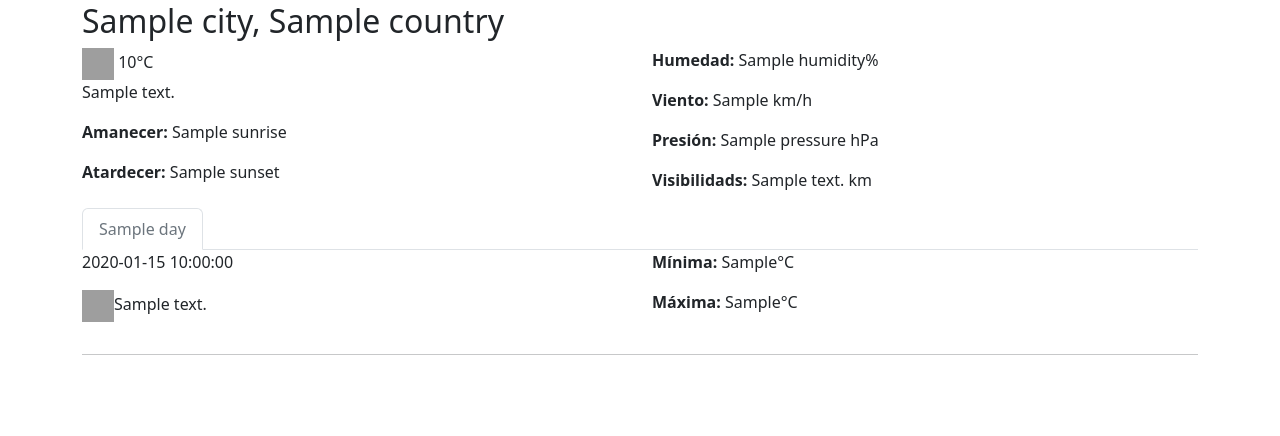
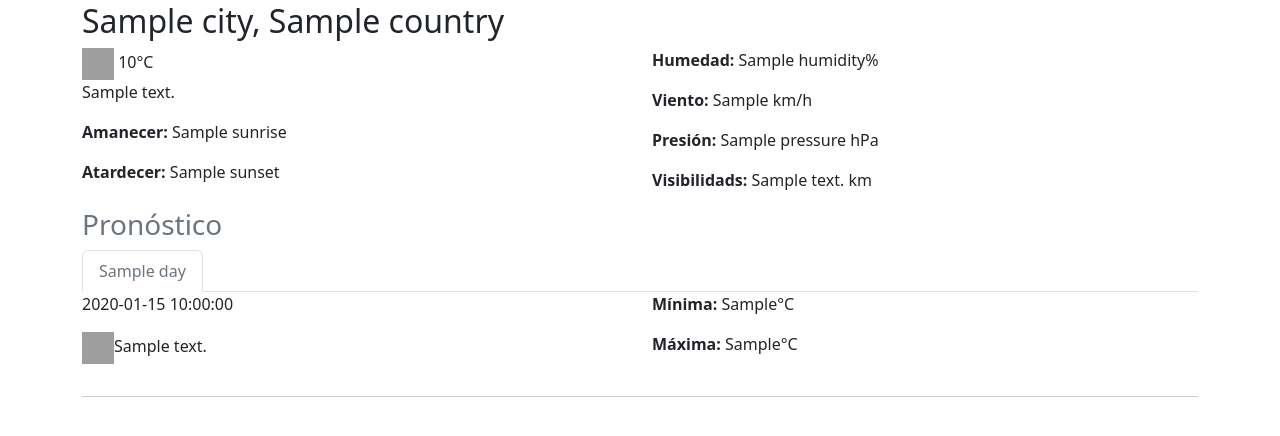
Before and after one commit to montexbjeliseo/DAChallenge, a Flask app: template nivel_avanzado/templates/index.html in a window 1280 px wide. Shown: the part 156-592 px from the top of the page. Run offline with Flask 3, Linux system fonts and the light colour scheme; the template is opened without the code that fills it: most values are stand-ins (such as "Sample title", 1, 10 or a date in 2020); grey boxes are pictures that could not be loaded.

Commit message:
Titulo pronóstico

```diff
--- a/nivel_avanzado/templates/forecast.html
+++ b/nivel_avanzado/templates/forecast.html
@@ -1,4 +1,5 @@
 <div class="mb-5">
+    <h3 class="text-muted">Pronóstico</h3>
     <ul class="nav nav-tabs" id="myTab" role="tablist">
         {% set ns = namespace(prev='', first=True) %}
         {% for day in forecast_data["day"] %}
```
